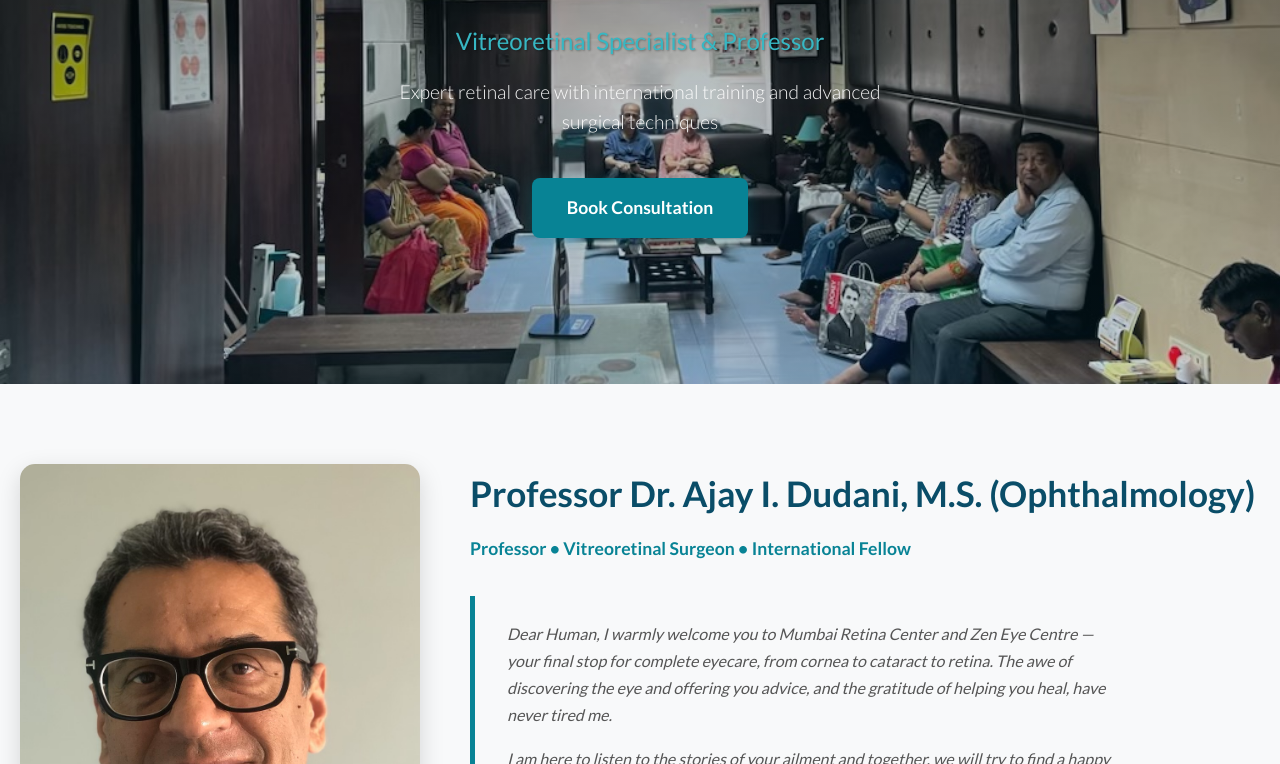
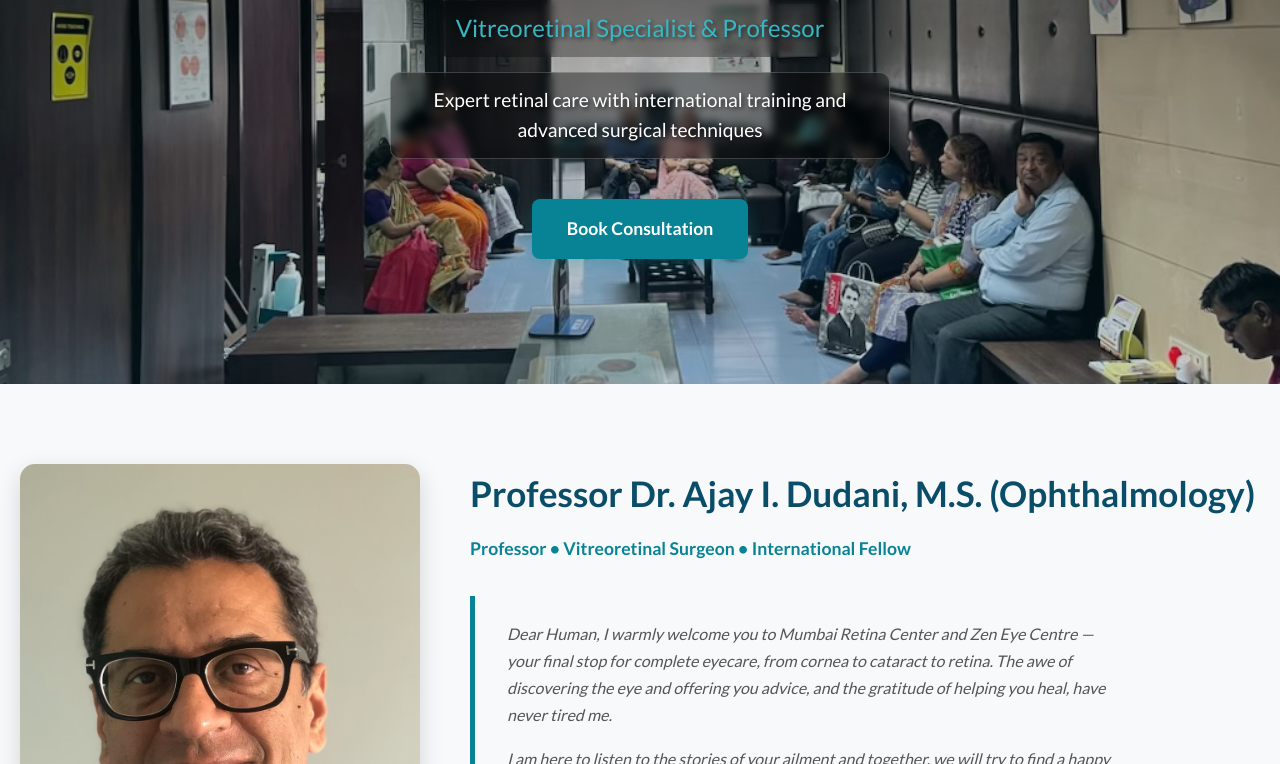
Before and after one commit to tanaypatwa/mumbai-retina-center, a plain HTML site: page index.html in a window 1280 px wide. Shown: the part 336-1100 px from the top of the page. Drawn offline with Linux system fonts and the light colour scheme.

Commit message:
Final change

```diff
--- a/style.css
+++ b/style.css
@@ -245,19 +245,29 @@ h2 {
     margin-bottom: 15px;
     font-weight: 400;
     color: var(--accent-color);
-    text-shadow: 1px 1px 2px rgba(0,0,0,0.3);
+    text-shadow: 2px 2px 4px rgba(0,0,0,0.6);
+    background: rgba(0, 0, 0, 0.3);
+    padding: 8px 16px;
+    border-radius: 8px;
+    display: inline-block;
+    backdrop-filter: blur(5px);
 }
 
 .hero-description {
     font-size: 1.2rem;
     margin-bottom: 40px;
-    font-weight: 300;
+    font-weight: 400;
     line-height: 1.6;
-    opacity: 0.95;
+    color: var(--light-font-color);
     max-width: 500px;
     margin-left: auto;
     margin-right: auto;
-    margin-bottom: 40px;
+    text-shadow: 2px 2px 4px rgba(0,0,0,0.7);
+    background: rgba(0, 0, 0, 0.4);
+    padding: 12px 20px;
+    border-radius: 10px;
+    backdrop-filter: blur(5px);
+    border: 1px solid rgba(255, 255, 255, 0.2);
 }
 
 /* Hero highlights removed for cleaner design */
```
